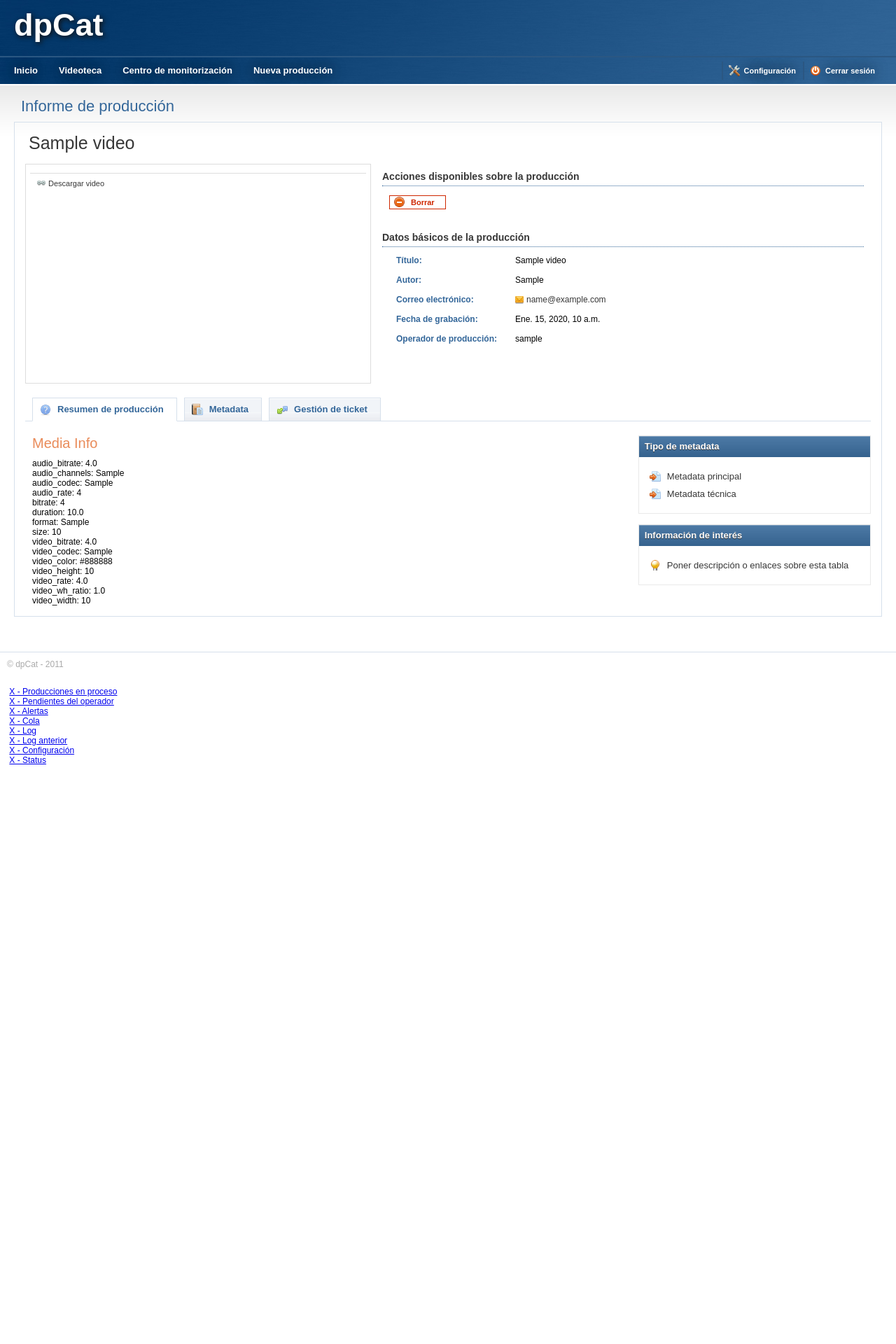
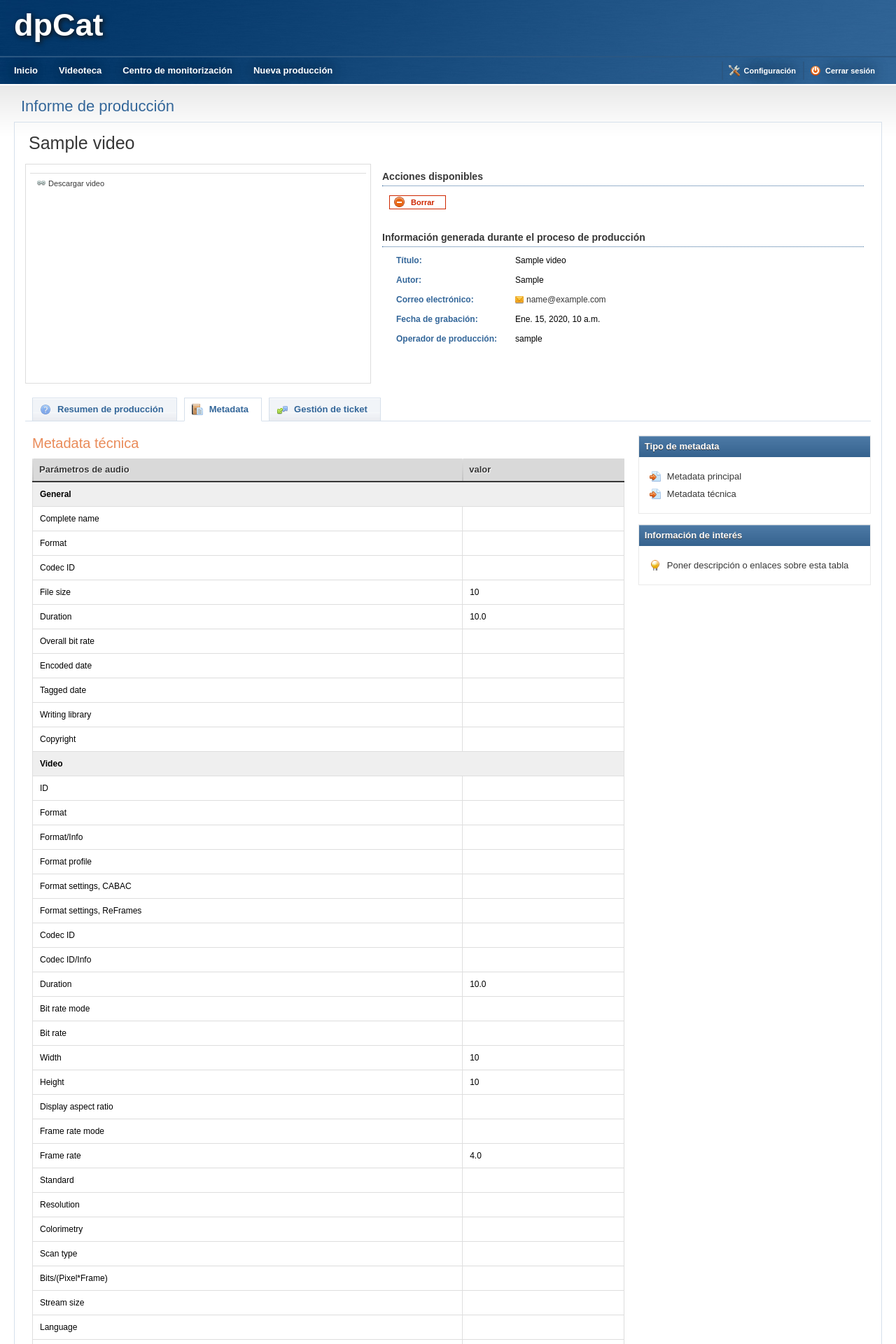
Before and after one commit to pchinea/dpCat, a Django app: page /postproduccion/media_info/1/ in a window 1280 px wide. Shown: the top 1920 px of the page at 70% size. Before the commit the page ends 1092 px from the top, so only its background shows below. Run offline with Django 3.2, Linux system fonts and the light colour scheme; a user stored in the database is signed in; tables that the repository leaves empty hold one stand-in row (values such as "Sample post").

Commit message:
Cambios menores en la plantilla de informe de producción.
Se han incluido los campos de la metadata técnica que serán obtenidos utilizando el programa mediainfo

```diff
--- a/dpcat/files/static/css/base.css
+++ b/dpcat/files/static/css/base.css
@@ -719,6 +719,15 @@ padding: 0px;
     min-width: 22%;
 }
 
+#tabla th.meta-param {
+    min-width: 30%;
+}
+
+#tabla td.section {
+    font-weight: bold;
+    background: #efefef;
+
+}
 
 #tabla.log tr td.icon {
     padding-left: 33px;
--- a/dpcat/templates/postproduccion/definir_metadatos_oper.html
+++ b/dpcat/templates/postproduccion/definir_metadatos_oper.html
@@ -18,7 +18,7 @@
     <h3 class="links">Tipo de metadata</h3>
     <ul>
         <li><a href="{% url definir_metadatos_oper v.id %}">Metadata principal</a></li>
-        <li><a href="{% url definir_metadatos_oper v.id %}">Metadata t&eacute;cnica</a></li>
+        <li><a href="{% url media_info v.id %}">Metadata t&eacute;cnica</a></li>
     </ul>
 
 </div>
--- a/dpcat/templates/postproduccion/media_info.html
+++ b/dpcat/templates/postproduccion/media_info.html
@@ -1,16 +1,78 @@
 {% extends "postproduccion/section-info-produccion.html" %}
 
-{% block current-resumen %} class="current" {% endblock %}
+{% block current-metadata %} class="current" {% endblock %}
 {% block section-content %}
 
 
 <div id="content-left">
-<h2>Media Info</h2>
+<h2>Metadata t&eacute;cnica</h2>
+
+
+
+<table id="tabla">
+    <thead>
+        <th class="meta-param">Par&aacute;metros de audio</th><th>valor</th>
+    </thead>
+   <tbody>
+         <tr><td colspan="2" class="section">General</td></tr>
+        <tr><td>Complete name</td><td></td></tr>
+        <tr><td>Format</td><td></td></tr>
+        <tr><td>Codec ID</td><td></td></tr>
+        <tr><td>File size</td><td>{{ v.tecdata.size }}</td></tr>
+        <tr><td>Duration</td><td>{{ v.tecdata.duration }}</td></tr>
+        <tr><td>Overall bit rate</td><td></td></tr>
+        <tr><td>Encoded date</td><td></td></tr>
+        <tr><td>Tagged date</td><td></td></tr>
+        <tr><td>Writing library</td><td></td></tr>
+        <tr><td>Copyright</td><td></td></tr>
+        <tr><td colspan="2" class="section">Video</td></tr>
+        <tr><td>ID</td><td></td></tr>
+        <tr><td>Format</td><td></td></tr>
+        <tr><td>Format/Info</td><td></td></tr>
+        <tr><td>Format profile</td><td></td></tr>
+        <tr><td>Format settings, CABAC</td><td></td></tr>
+        <tr><td>Format settings, ReFrames</td><td></td></tr>
+        <tr><td>Codec ID</td><td></td></tr>
+        <tr><td>Codec ID/Info</td><td></td></tr>
+        <tr><td>Duration</td><td>{{ v.tecdata.duration }}</td></tr>
+        <tr><td>Bit rate mode</td><td></td></tr>
+        <tr><td>Bit rate</td><td></td></tr>
+        <tr><td>Width</td><td>{{ v.tecdata.video_width }}</td></tr>
+        <tr><td>Height</td><td>{{ v.tecdata.video_height }}</td></tr>
+        <tr><td>Display aspect ratio</td><td></td></tr>
+        <tr><td>Frame rate mode</td><td></td></tr>
+        <tr><td>Frame rate</td><td>{{ v.tecdata.video_rate }}</td></tr>
+        <tr><td>Standard</td><td></td></tr>
+        <tr><td>Resolution</td><td></td></tr>
+        <tr><td>Colorimetry</td><td></td></tr>
+        <tr><td>Scan type</td><td></td></tr>
+        <tr><td>Bits/(Pixel*Frame)</td><td></td></tr>
+        <tr><td>Stream size</td><td></td></tr>
+        <tr><td>Language</td><td></td></tr>
+        <tr><td>Encoded date</td><td></td></tr>
+        <tr><td>Tagged date</td><td></td></tr>
+        <tr><td colspan="2" class="section">Audio</td></tr>
+        <tr><td>ID</td><td></td></tr>
+        <tr><td>Format</td><td>{{v.tecdata.audio_codec }}</td></tr>
+        <tr><td>Format/Info</td><td></td></tr>
+        <tr><td>Format version</td><td></td></tr>
+        <tr><td>Format Profile</td><td></td></tr>
+        <tr><td>Format settings, SBR</td><td></td></tr>
+        <tr><td>Codec ID</td><td></td></tr>
+        <tr><td>Duration</td><td>{{ v.tecdata.duration }}</td></tr>
+        <tr><td>Bit rate mode</td><td></td></tr>
+        <tr><td>Bit rate</td><td>{{ v.tecdata.audio_bitrate }}</td></tr>
+        <tr><td>Maximum bit rate</td><td></td></tr>
+        <tr><td>Channel(s)</td><td>{{ v.tecdata.audio_channels }}</td></tr>
+    </tbody>
+</table>
+
+
 
 <div>audio_bitrate: {{ v.tecdata.audio_bitrate }}</div>
 <div>audio_channels: {{ v.tecdata.audio_channels }}</div>
 <div>audio_codec: {{ v.tecdata.audio_codec }}</div>
-<div>audio_rate: {{ v.tecdata.audio_rate }}</div>
+<div>NO USADO audio_rate: {{ v.tecdata.audio_rate }}</div>
 <div>bitrate: {{ v.tecdata.bitrate }}</div>
 <div>duration: {{ v.tecdata.duration }}</div>
 <div>format: {{ v.tecdata.format }}</div>
--- a/dpcat/templates/postproduccion/section-info-produccion.html
+++ b/dpcat/templates/postproduccion/section-info-produccion.html
@@ -26,7 +26,7 @@
 </div>
 
 <div class="info-basica">
-    <h2>Acciones disponibles sobre la producci&oacute;n</h2>
+    <h2>Acciones disponibles</h2>
     <ul class="acciones">
         {% if v.status == 'LIS' %}
         <li class="publicar"><a class="publicar"href="">Publicar producci&oacute;n</a></li>
@@ -38,7 +38,7 @@
     </ul>
 
 
-    <h2>Datos b&aacute;sicos de la producci&oacute;n</h2>
+    <h2>Informaci&oacute;n generada durante el proceso de producci&oacute;n</h2>
     <ul>
         <li><label>T&iacute;tulo:</label> {{ v.titulo }}</li>
         <li><label>Autor:</label> {{ v.autor }}</li>
```
Also changed, not shown: dpcat/files/static/img/icon/estado16.png.
